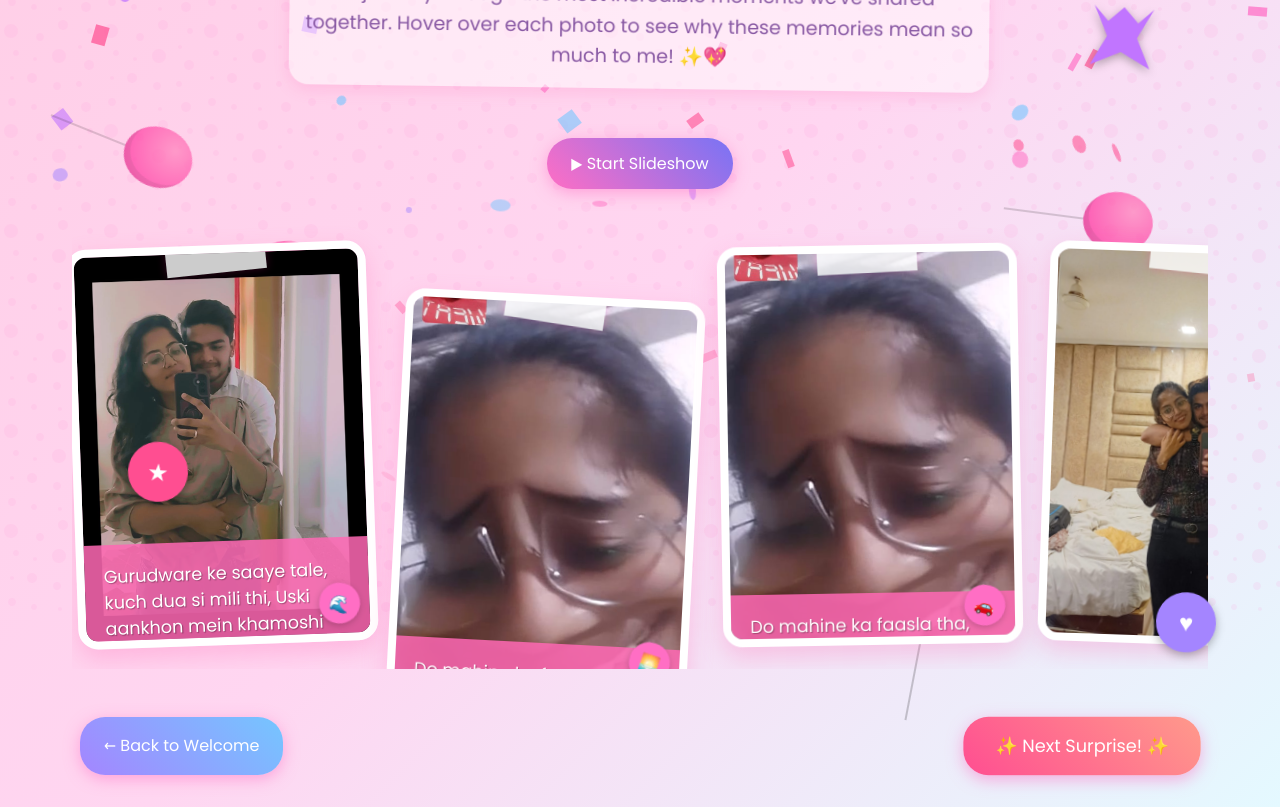
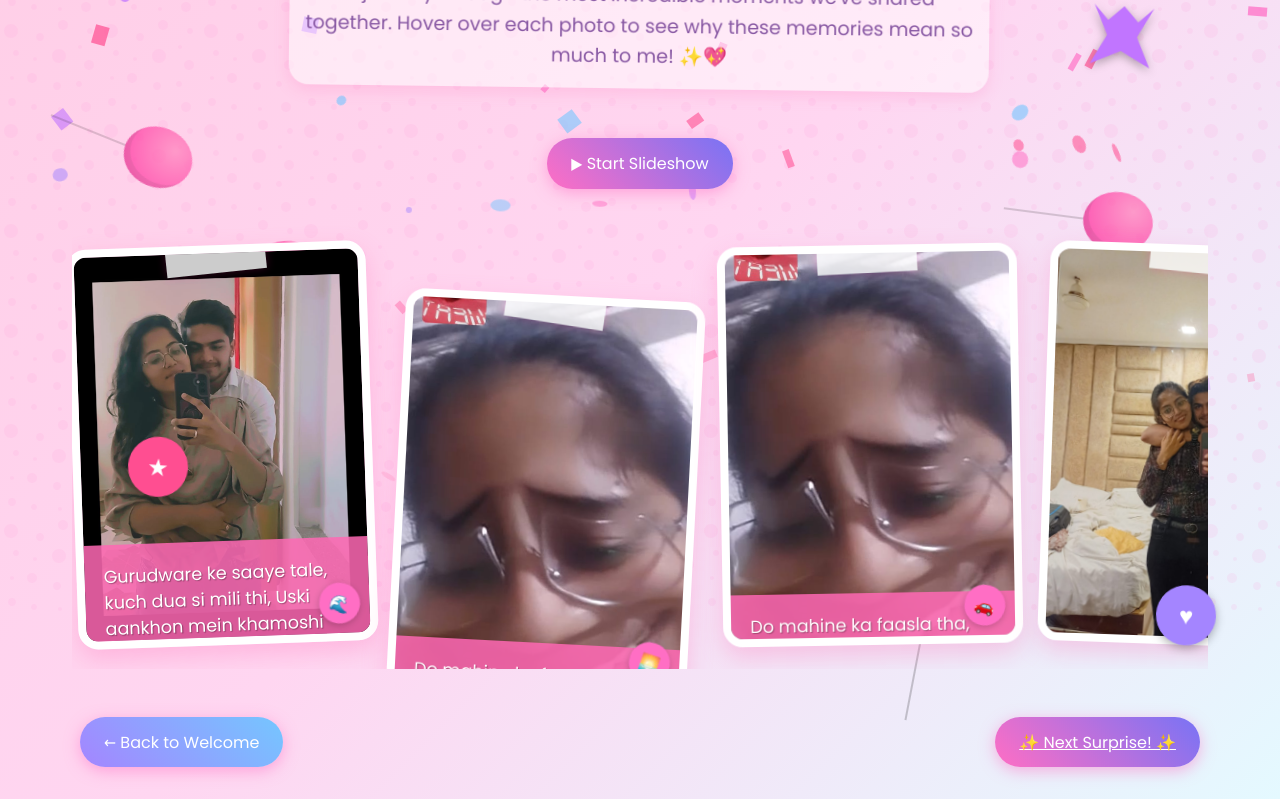
Before and after one commit to Apka-Chirkut/My-Puchkis-birthday, a plain HTML site: page memorylane.html in a window 1280 px wide. Shown: the part 180-987 px from the top of the page. Drawn offline with nearby package versions, Linux system fonts and the light colour scheme.

Commit message:
Change next button to a link for navigation

```diff
--- a/memorylane.html
+++ b/memorylane.html
@@ -2595,9 +2595,9 @@ Jaana toh tha door, magar dil keh gaya —
         <button id="backButton" class="btn">
           <span>← Back to Welcome</span>
         </button>
-        <button id="nextButton" type="button" class="btn">
+        <a href="cake.html" class="btn">
   <span>✨ Next Surprise! ✨</span>
-</button>
+</a>
       </div>
     </div>
 
```
